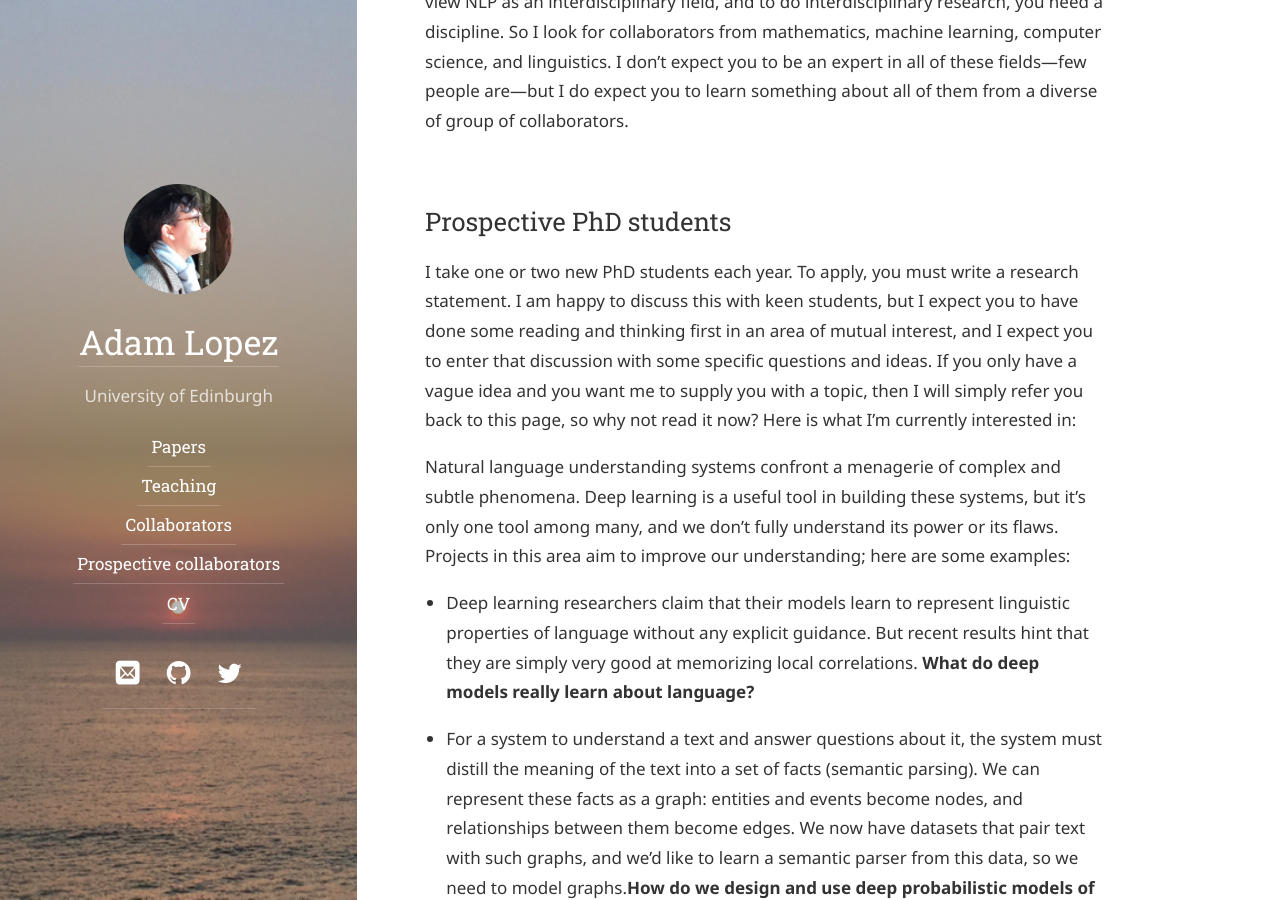
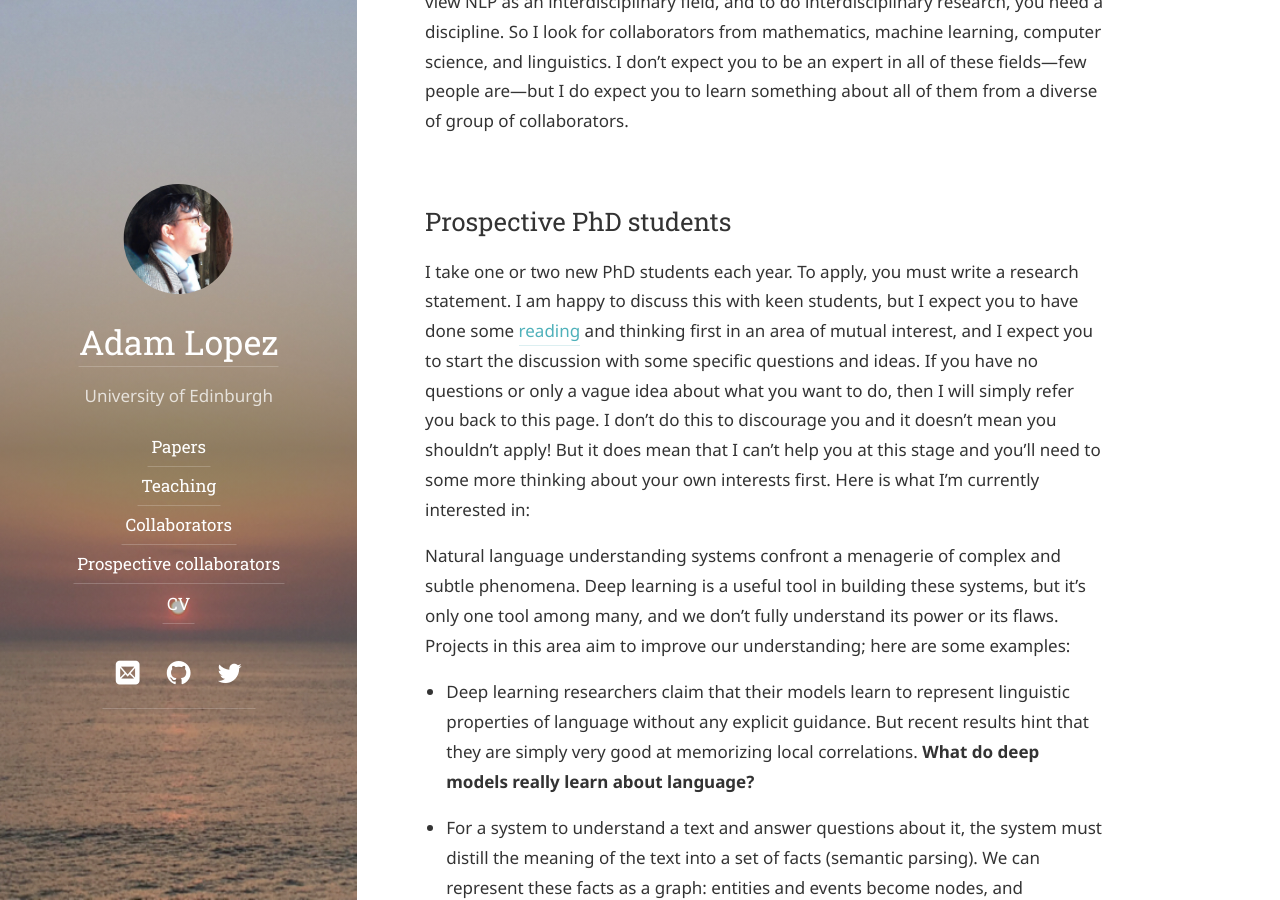
Before and after one commit to alopez/alopez.github.com, a Jekyll site: the page built from join.md, in a window 1280 px wide and 900 px high, scrolled down 313 px. Built offline with Jekyll 4.4.1, drawn with Linux system fonts in a browser that asks for light colours; some web fonts are replaced.

Commit message:
update join

```diff
--- a/_data/papers.yml
+++ b/_data/papers.yml
@@ -5,7 +5,7 @@ papers:
     paper-type: inproceedings
     title: "Pre-training on high-resource speech recognition improves low-resource speech-to-text translation"
     authors: "Sameer Bansal, Herman Kamper, Karen Livescu, Adam Lopez, and Sharon Goldwater"
-    booktitle: arXiv:1809.01431
+    booktitle: "arXiv preprint arXiv:1809.01431"
     doc-url: https://arxiv.org/abs/1809.01431
     venue: working
   - layout: paper
--- a/join.md
+++ b/join.md
@@ -22,11 +22,14 @@ something about all of them from a diverse of group of collaborators.
 
 I take one or two new PhD students each year. To apply, you must write
 a research statement. I am happy to discuss this with keen
-students, but I expect you to have done some reading and thinking first in
-an area of mutual interest, and I expect you to enter that discussion with
-some specific questions and ideas. If you only have a vague idea and you
-want me to supply you with a topic, then I will simply refer you back to
-this page, so why not read it now? Here is what I'm currently interested in:
+students, but I expect you to have done some [reading](/papers/) and thinking first in
+an area of mutual interest, and I expect you to start the discussion with
+some specific questions and ideas. If you have no questions or only a vague
+idea about what you want to do, then I will simply refer you back to this
+page. I don't do this to discourage you and it doesn't mean you shouldn't
+apply! But it does mean that I can't help you at this stage and you'll need
+to some more thinking about your own interests first. Here is what I'm
+currently interested in:
 
 Natural language understanding systems confront a menagerie of complex and
 subtle phenomena. Deep learning is a useful tool in building these
```
